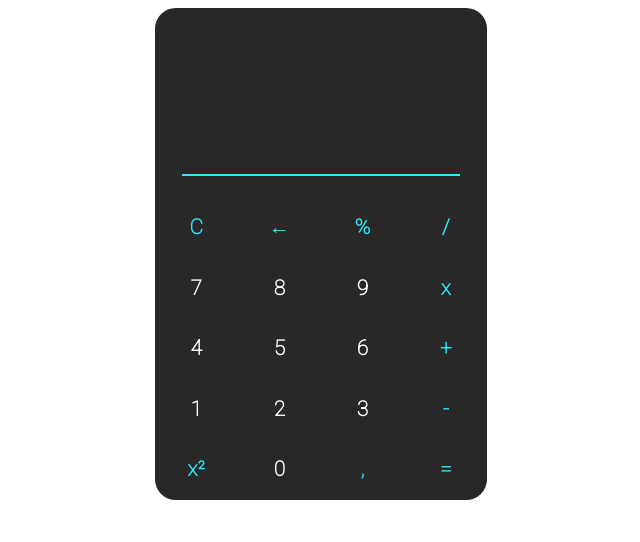
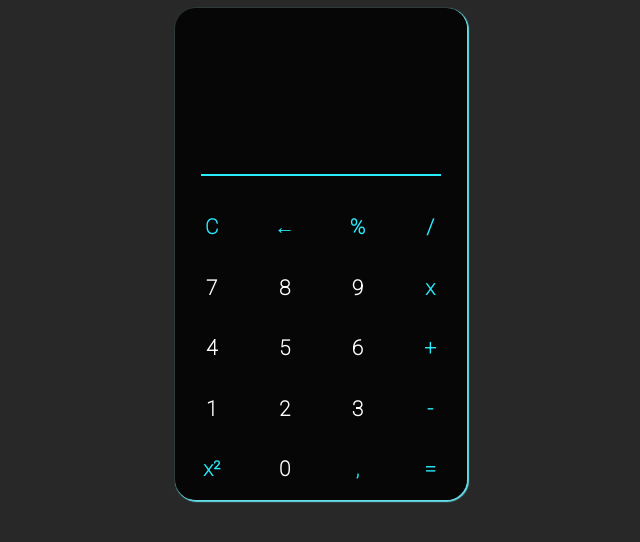
Before and after one commit to LuizFelipePinho/calculadoraBlue, a plain HTML site: page index.html in a window 1280 px wide. Shown: the whole page, without its empty margins (319-959 px from the left). Drawn offline with Linux system fonts and the light colour scheme.

Commit message:
alterando a largura da calculadora

```diff
--- a/estilos.css
+++ b/estilos.css
@@ -1,23 +1,27 @@
 
 @import url('https://fonts.googleapis.com/css2?family=Roboto:wght@100&display=swap');
 
+body {
+    background-color: rgba(0, 0, 0, 0.842);
+
+}
 .calculadora {
     margin: 0 auto;
 
     /*  height: 35em; line-height: 9em;  */
-    width: 16em;
+    width: 14em;
     background-color: rgba(0, 0, 0, 0.842);
     font-family: 'Roboto', sans-serif;
     border-radius: 1em;
     font-size: 1.3em;
-
+    box-shadow: 1px 1px 1px 1px rgba(101, 223, 235, 0.986);;
 
 }
 
 .visor{
     border-bottom: 2px solid rgb(41, 237, 255);
     height: 8em;
-    width: 13.4em;
+    width: 11.5em;
     margin: 0 auto;
     text-align: right;
     font-size: 1em;
@@ -39,14 +43,13 @@
 }
 
 .tecla{
-    width: 2.46em;
+    width: 3em;
     text-align: center;
     justify-content: center;
     font-weight: bolder;
     margin: 0 auto;
     line-height: 2.908em;
     color: white;
-    width: 4em;
 }
 
 .acao{
```
Also changed, not shown: resultadoProjeto.png.
